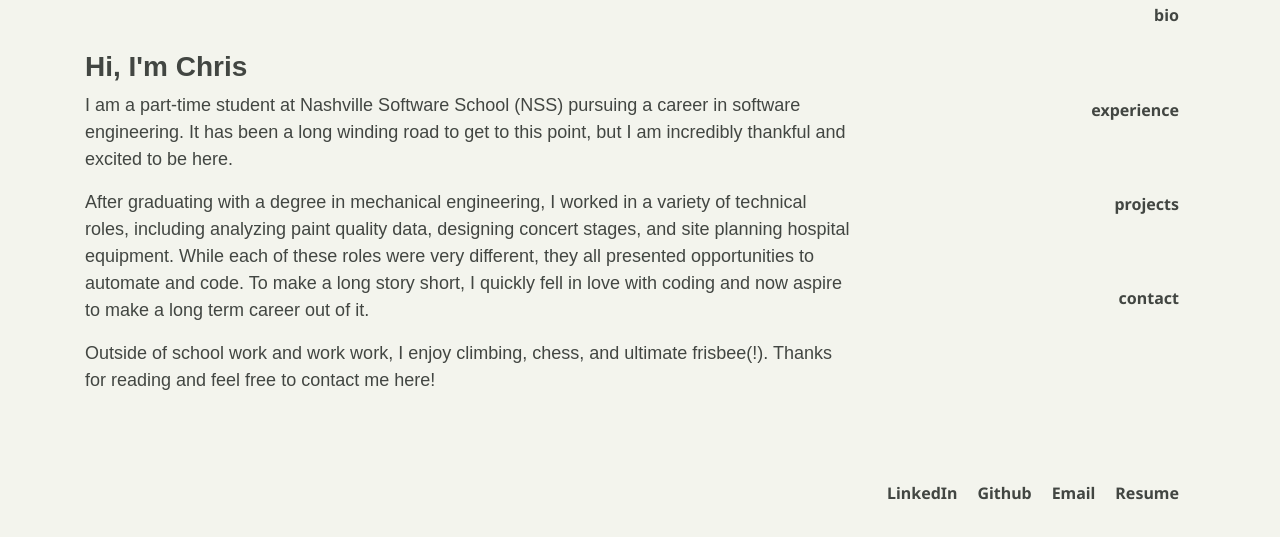
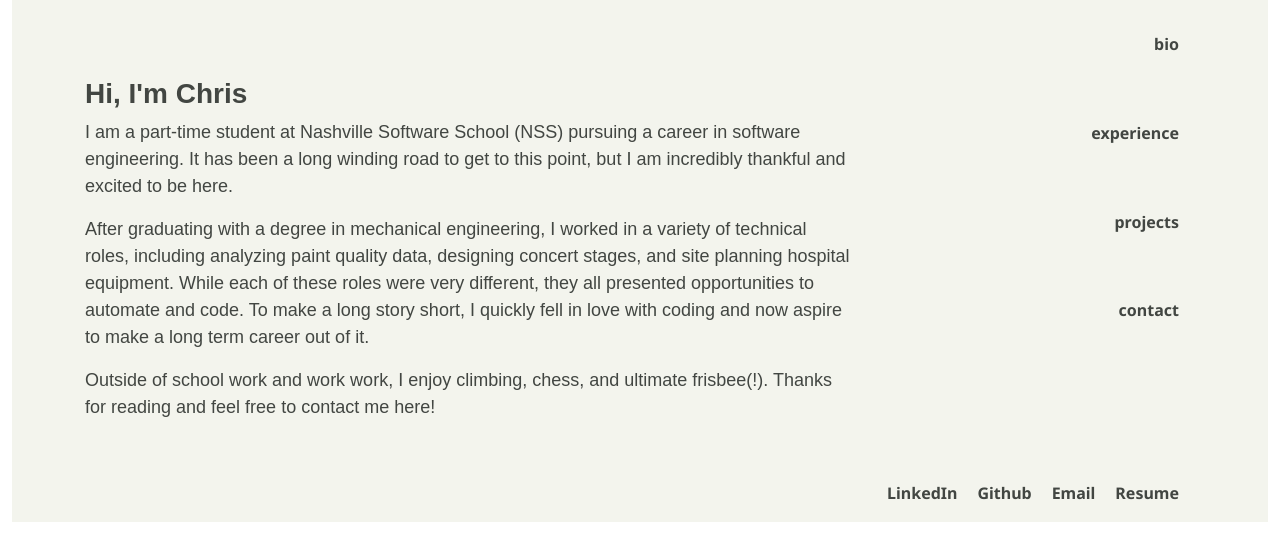
Before and after one commit to chris-calhoun/personal-site, a React app: page / in a window 1280 px wide. Shown: the part 263-800 px from the top of the page. Built offline with nearby package versions, Linux system fonts and the light colour scheme; a web font is replaced by a local one.

Commit message:
added background-border.

```diff
--- /dev/null
+++ b/src/styles/components/_border.scss
@@ -0,0 +1,29 @@
+body:before,
+body:after {
+  content: '';
+  position: fixed;
+  background: white;
+  left: 0;
+  right: 0;
+  height: 15px;
+}
+body:before {
+  top: 0;
+}
+body:after {
+  bottom: 0;
+}
+body {
+  border-left: 15px solid white;
+  border-right: 15px solid white;
+}
+
+@media /* Fairly small screens including iphones */ only screen and (max-width: 500px),
+  /* iPads */ only screen and (min-device-width: 768px) and (max-device-width: 1024px) {
+  #top,
+  #bottom,
+  #left,
+  #right {
+    display: none;
+  }
+}
--- a/src/styles/components/_header.scss
+++ b/src/styles/components/_header.scss
@@ -1,6 +1,6 @@
 .header-container {
   grid-area: header-container;
-  padding: 2rem 1rem;
+  padding: 3rem 1rem;
 }
 
 h1 {
--- a/src/styles/components/index.scss
+++ b/src/styles/components/index.scss
@@ -3,3 +3,4 @@
 @import './bio';
 @import './profile-pic';
 @import './header';
+@import './border';
--- a/src/styles/index.scss
+++ b/src/styles/index.scss
@@ -7,6 +7,8 @@
 
 body {
   background-color: $backgroundColor;
+  border-color: white;
+  border-width: 12px;
 }
 
 .container {
```
Also changed, not shown: src/components/Border.js (added, +14 -0 lines).
